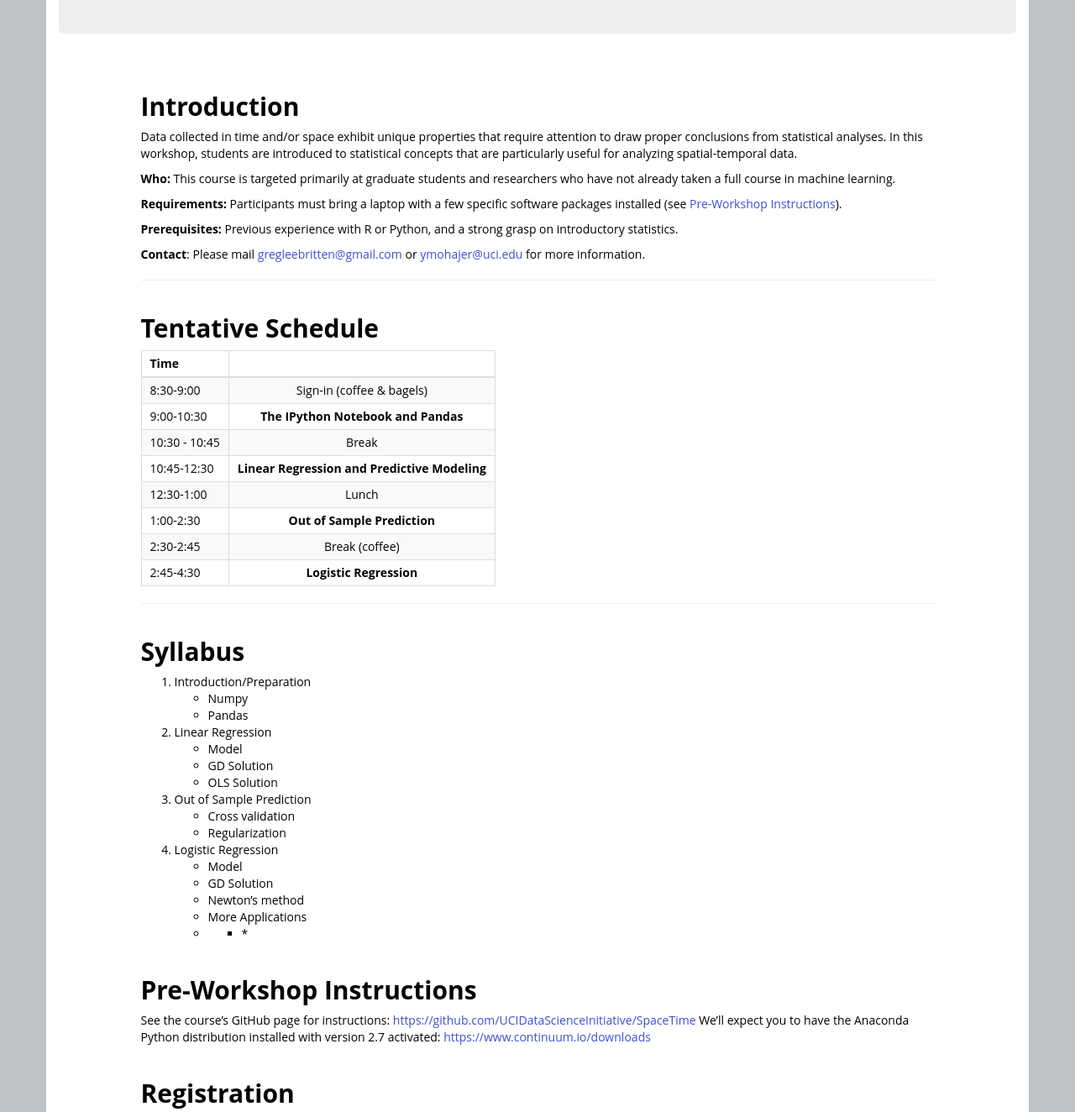
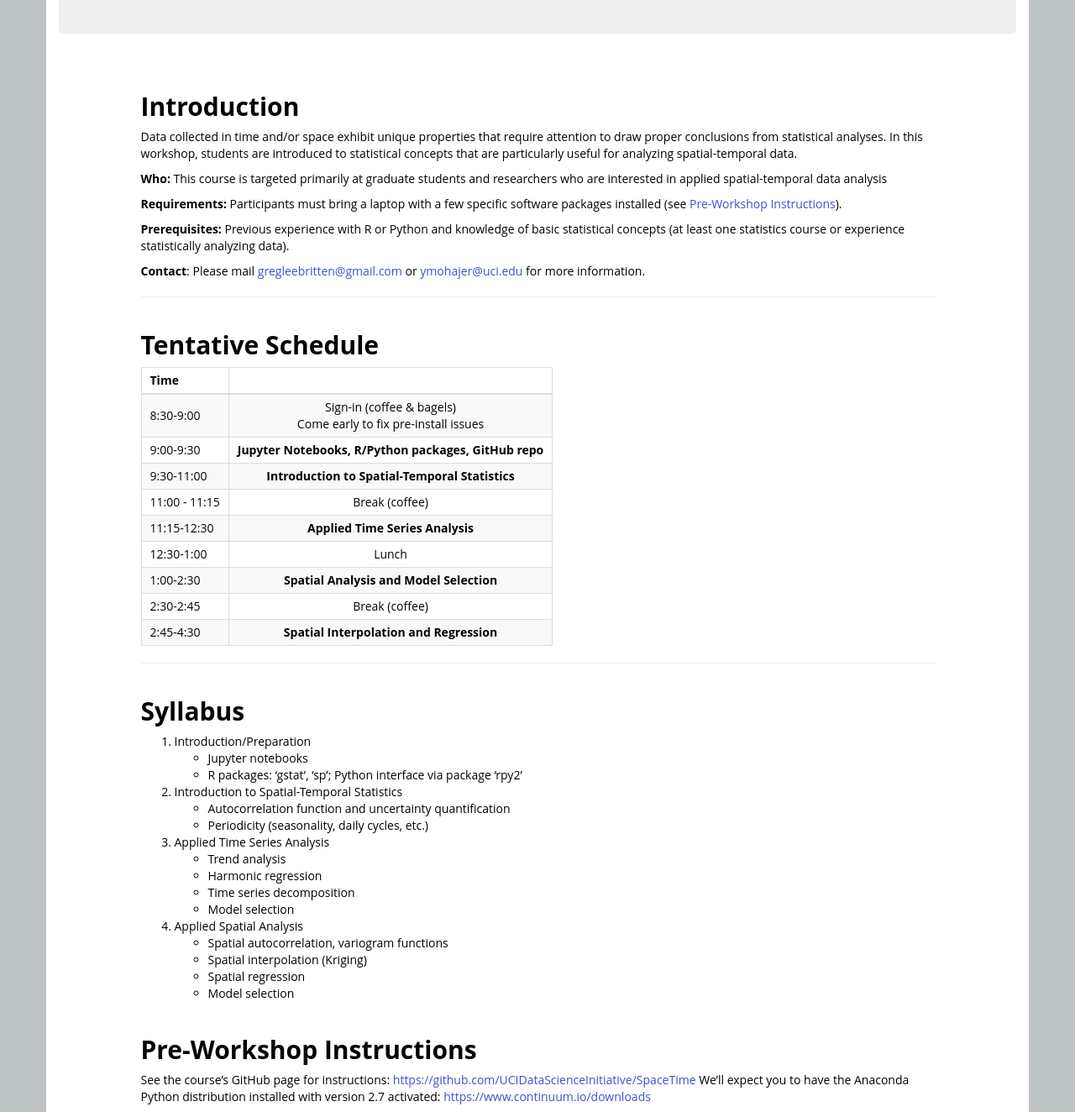
Before and after one commit to UCIDataScienceInitiative/UCIDataScienceInitiative.github.io, a Jekyll site: the page built from Workshops/SpaceTime.md, in a window 1280 px wide and 1400 px high, scrolled down 327 px, cut to the strip 57-1381 px from the top of the window. Shown: the whole strip at 84% size. Built offline with Jekyll 4.4.1, drawn with Linux system fonts in a browser that asks for light colours.

Commit message:
Update SpaceTime.md

```diff
--- a/Workshops/SpaceTime.md
+++ b/Workshops/SpaceTime.md
@@ -14,11 +14,11 @@ permalink: Workshops/SpaceTime/
 
 Data collected in time and/or space exhibit unique properties that require attention to draw proper conclusions from statistical analyses. In this workshop, students are introduced to statistical concepts that are particularly useful for analyzing spatial-temporal data.
 
-**Who:** This course is targeted primarily at graduate students and researchers who have not already taken a full course in machine learning.
+**Who:** This course is targeted primarily at graduate students and researchers who are interested in applied spatial-temporal data analysis
 
 **Requirements:** Participants must bring a laptop with a few specific software packages installed (see [Pre-Workshop Instructions](#Instructions)).
 
-**Prerequisites:** Previous experience with R or Python, and a strong grasp on introductory statistics.
+**Prerequisites:** Previous experience with R or Python and knowledge of basic statistical concepts (at least one statistics course or experience statistically analyzing data).
 
 **Contact**: Please mail [gregleebritten@gmail.com](mailto:gregleebritten@gmail.com) or [ymohajer@uci.edu](mailto:ymohajer@uci.edu) for more information.
 
@@ -29,14 +29,15 @@ Data collected in time and/or space exhibit unique properties that require atten
 
 | Time	       	|           	|
 | ------------- |:-------------:|
-| 8:30-9:00   | Sign-in (coffee & bagels) 	|
-| 9:00-10:30   | **The IPython Notebook and Pandas**  		|
-| 10:30 - 10:45 | Break 		|
-| 10:45-12:30   | **Linear Regression and Predictive Modeling**  		|
+| 8:30-9:00   | Sign-in (coffee & bagels)<br>Come early to fix pre-install issues 	|
+| 9:00-9:30   | **Jupyter Notebooks, R/Python packages, GitHub repo**  		|
+| 9:30-11:00 | **Introduction to Spatial-Temporal Statistics** |
+| 11:00 - 11:15 | Break (coffee)		|
+| 11:15-12:30   | **Applied Time Series Analysis**  		|
 | 12:30-1:00	| Lunch			|
-| 1:00-2:30		| **Out of Sample Prediction** |
+| 1:00-2:30		| **Spatial Analysis and Model Selection** |
 | 2:30-2:45		| Break		(coffee)	|
-| 2:45-4:30	| **Logistic Regression** |
+| 2:45-4:30	| **Spatial Interpolation and Regression** |
 
 * * *
 
@@ -45,21 +46,21 @@ Data collected in time and/or space exhibit unique properties that require atten
 ## <a name="Syllabus"></a>Syllabus
 
 1. Introduction/Preparation
-  * Numpy
-  * Pandas
-2. Linear Regression
-  * Model
-  * GD Solution
-  * OLS Solution
-3. Out of Sample Prediction
-  * Cross validation
-  * Regularization
-4. Logistic Regression
-  * Model
-  * GD Solution
-  * Newton's method
-  * More Applications
-* * *
+  * Jupyter notebooks
+  * R packages: 'gstat', 'sp'; Python interface via package 'rpy2'
+2. Introduction to Spatial-Temporal Statistics
+  * Autocorrelation function and uncertainty quantification
+  * Periodicity (seasonality, daily cycles, etc.)
+3. Applied Time Series Analysis
+  * Trend analysis
+  * Harmonic regression
+  * Time series decomposition
+  * Model selection
+4. Applied Spatial Analysis
+  * Spatial autocorrelation, variogram functions
+  * Spatial interpolation (Kriging)
+  * Spatial regression
+  * Model selection
 
 
 ## <a name="Instructions"></a>Pre-Workshop Instructions
```
